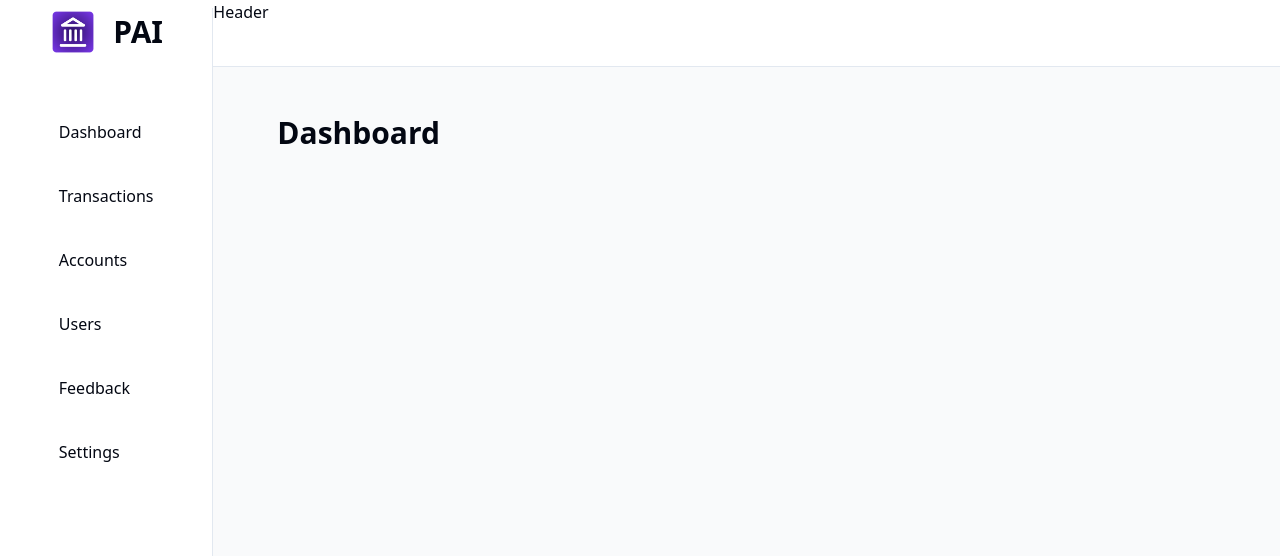
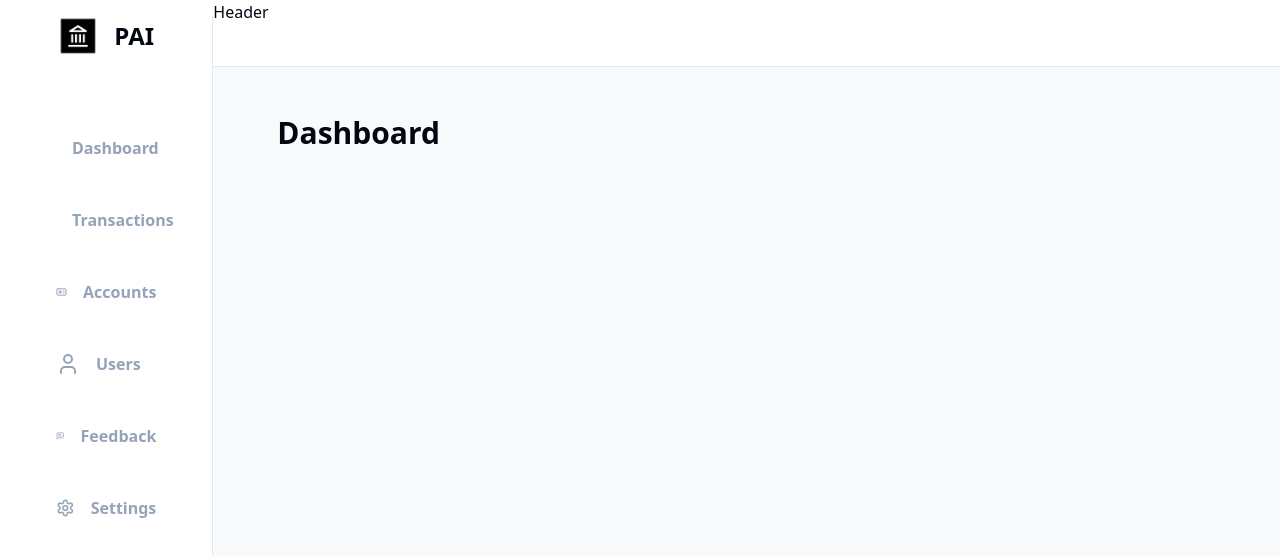
Before and after one commit to amittam104/Pai, a React (Vite) app: page /Dashboard in a window 1280 px wide. Shown: the top 556 px of the page. Built offline with nearby package versions, Linux system fonts and the light colour scheme.

Commit message:
chore: update sidebar nav ui

```diff
--- a/src/ui/AppNav.jsx
+++ b/src/ui/AppNav.jsx
@@ -1,26 +1,77 @@
-import { Link } from "react-router-dom";
+import {
+  Banknote,
+  House,
+  IdCard,
+  MessageSquareText,
+  Settings,
+  User,
+} from "lucide-react";
+import { Link, useLocation } from "react-router-dom";
 
 function AppNav() {
+  const location = useLocation();
+
   return (
-    <nav>
-      <ul className="flex flex-col gap-10">
-        <li>
-          <Link to="/dashboard">Dashboard</Link>
+    <nav className="w-full">
+      <ul className="flex flex-col items-stretch gap-4 font-semibold text-slate-400 ">
+        <li
+          className={`hover:bg-slate-50 hover:text-slate-500 w-100  ${
+            location.pathname === "/dashboard" && "bg-slate-100 text-slate-600"
+          }`}
+        >
+          <Link to="/dashboard" className="flex items-center gap-4 px-14 py-4">
+            <House /> <span>Dashboard</span>
+          </Link>
         </li>
-        <li>
-          <Link to="/transactions">Transactions</Link>
+        <li
+          className={`hover:bg-slate-50 hover:text-slate-500 w-100 ${
+            location.pathname === "/transactions" &&
+            "bg-slate-100 text-slate-600"
+          }`}
+        >
+          <Link
+            to="/transactions"
+            className="flex items-center gap-4 px-14 py-4"
+          >
+            <Banknote />
+            <span>Transactions</span>
+          </Link>
         </li>
-        <li>
-          <Link to="/accounts">Accounts</Link>
+        <li
+          className={`hover:bg-slate-50 hover:text-slate-500 w-100  ${
+            location.pathname === "/accounts" && "bg-slate-100 text-slate-600"
+          }`}
+        >
+          <Link to="/accounts" className="flex items-center gap-4 px-14 py-4">
+            <IdCard /> <span>Accounts</span>
+          </Link>
         </li>
-        <li>
-          <Link to="/users">Users</Link>
+        <li
+          className={`hover:bg-slate-50 hover:text-slate-500 w-100 ${
+            location.pathname === "/users" && "bg-slate-100 text-slate-600"
+          }`}
+        >
+          <Link to="/users" className="flex items-center gap-4 px-14 py-4">
+            <User /> <span>Users</span>
+          </Link>
         </li>
-        <li>
-          <Link to="/feedback">Feedback</Link>
+        <li
+          className={`hover:bg-slate-50 hover:text-slate-500 w-100 ${
+            location.pathname === "/feedback" && "bg-slate-100 text-slate-600"
+          }`}
+        >
+          <Link to="/feedback" className="flex items-center gap-4 px-14 py-4">
+            <MessageSquareText /> <span>Feedback</span>
+          </Link>
         </li>
-        <li>
-          <Link to="/settings">Settings</Link>
+        <li
+          className={`hover:bg-slate-50 hover:text-slate-500 w-100 ${
+            location.pathname === "/settings" && "bg-slate-100 text-slate-600"
+          }`}
+        >
+          <Link to="/settings" className="flex items-center gap-4 px-14 py-4">
+            <Settings /> <span>Settings</span>
+          </Link>
         </li>
       </ul>
     </nav>
--- a/src/ui/Sidebar.jsx
+++ b/src/ui/Sidebar.jsx
@@ -2,10 +2,10 @@ import AppNav from "./AppNav";
 
 function Sidebar() {
   return (
-    <aside className="bg-white border-r border-r-slate-200 row-span-full col-span-1 flex flex-col items-center px-8 mt-2">
+    <aside className="bg-white border-r border-r-slate-200 row-span-full col-span-1 flex flex-col items-center mt-4">
       <div className="flex items-center gap-4 mb-16">
-        <img src="/PaiPNGLogo.png" className="w-12" alt="Pai Logo" />
-        <p className="text-3xl font-bold">PAI</p>
+        <img src="/PaiPNGLogo.png" className="w-10" alt="Pai Logo" />
+        <p className="text-2xl font-bold">PAI</p>
       </div>
       <AppNav />
     </aside>
```
Also changed, not shown: public/PaiPNGLogo.png.
